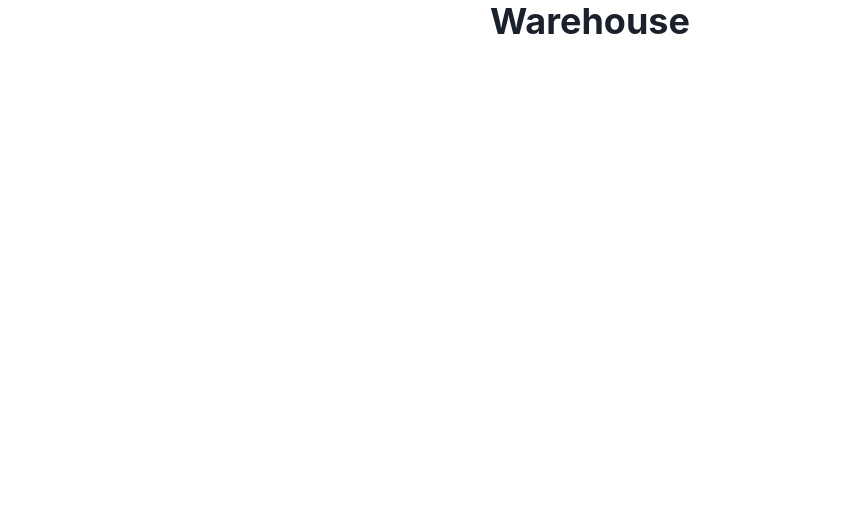
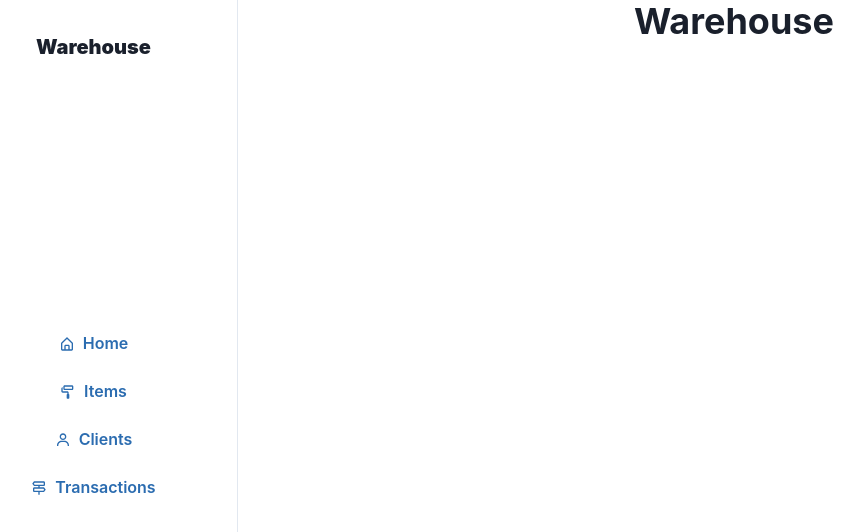
Before and after one commit to yaroslavnosenko/warehouse, a React (Create React App) app in the folder client/: page / in a window 1280 px wide. Shown: the top 532 px of the page, without its empty margins (50-914 px from the left). Built offline with nearby package versions, Linux system fonts and the light colour scheme.

Commit message:
client: added navigation

```diff
--- a/client/src/components/app.tsx
+++ b/client/src/components/app.tsx
@@ -1,8 +1,12 @@
-import { ChakraProvider, theme } from '@chakra-ui/react'
+import { ChakraProvider, theme, Box } from '@chakra-ui/react'
 import { HomePage } from '../pages'
+import { Navigation } from '.'
 
 export const App = () => (
   <ChakraProvider theme={theme}>
-    <HomePage />
+    <Box ml="72">
+      <Navigation />
+      <HomePage />
+    </Box>
   </ChakraProvider>
 )
--- a/client/src/components/index.ts
+++ b/client/src/components/index.ts
@@ -1 +1,2 @@
 export * from './app'
+export * from './navigation'
--- /dev/null
+++ b/client/src/components/navigation.tsx
@@ -0,0 +1,40 @@
+import { Box, Text, Button, Stack } from '@chakra-ui/react'
+import { BiPaintRoll, BiUser, BiDirections, BiHomeAlt } from 'react-icons/bi'
+
+export const Navigation = () => {
+  return (
+    <Box
+      w="72"
+      h="100vh"
+      bg="white"
+      position="fixed"
+      left="0"
+      top="0"
+      p="8"
+      d="flex"
+      flexDir="column"
+      borderRight="1px"
+      borderRightColor="gray.200"
+    >
+      <Box textAlign="center">
+        <Text h="8" fontWeight="900" fontSize="20px">
+          Warehouse
+        </Text>
+      </Box>
+      <Stack justify="center" flex="1">
+        <Button w="100%" leftIcon={<BiHomeAlt />} colorScheme="blue" variant="ghost">
+          Home
+        </Button>
+        <Button w="100%" leftIcon={<BiPaintRoll />} colorScheme="blue" variant="ghost">
+          Items
+        </Button>
+        <Button w="100%" leftIcon={<BiUser />} colorScheme="blue" variant="ghost">
+          Clients
+        </Button>
+        <Button w="100%" leftIcon={<BiDirections />} colorScheme="blue" variant="ghost">
+          Transactions
+        </Button>
+      </Stack>
+    </Box>
+  )
+}
```
Also changed, not shown: 1 other file (tests, documents, lock files or other folders).
